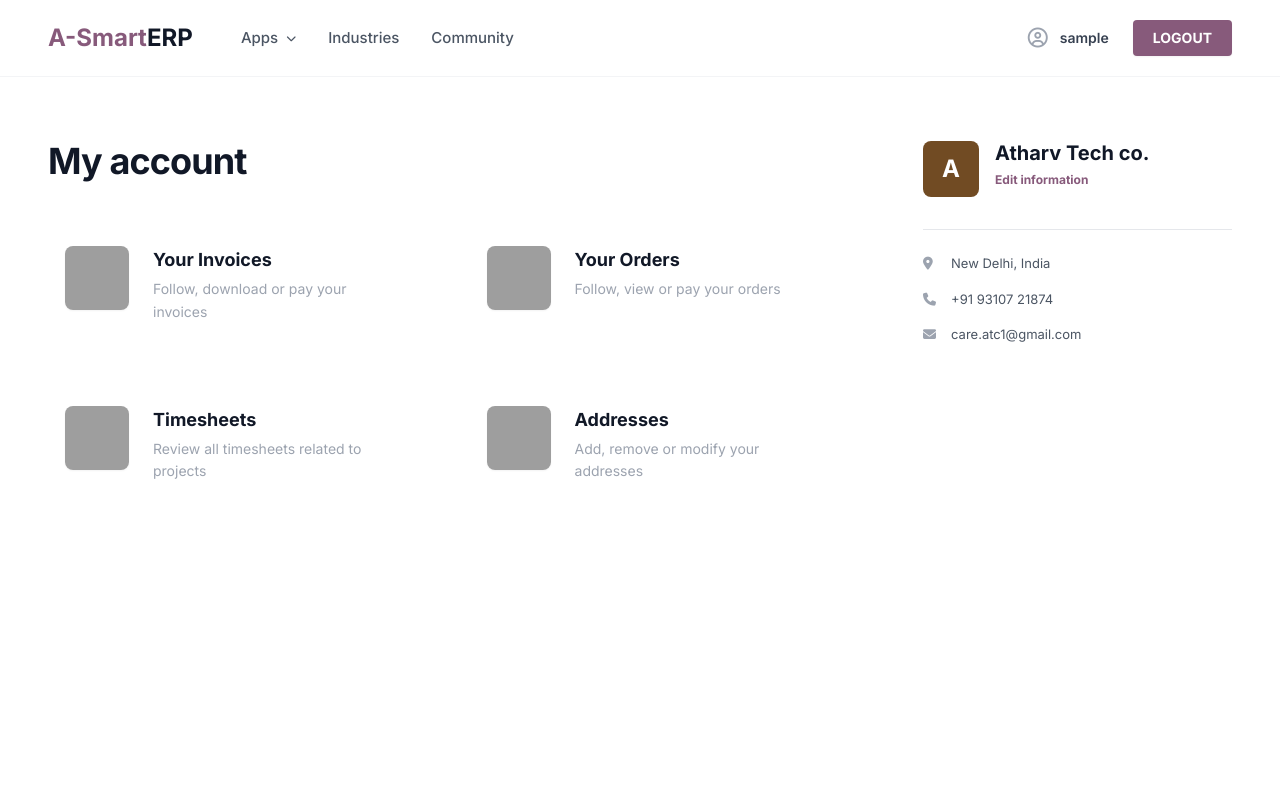
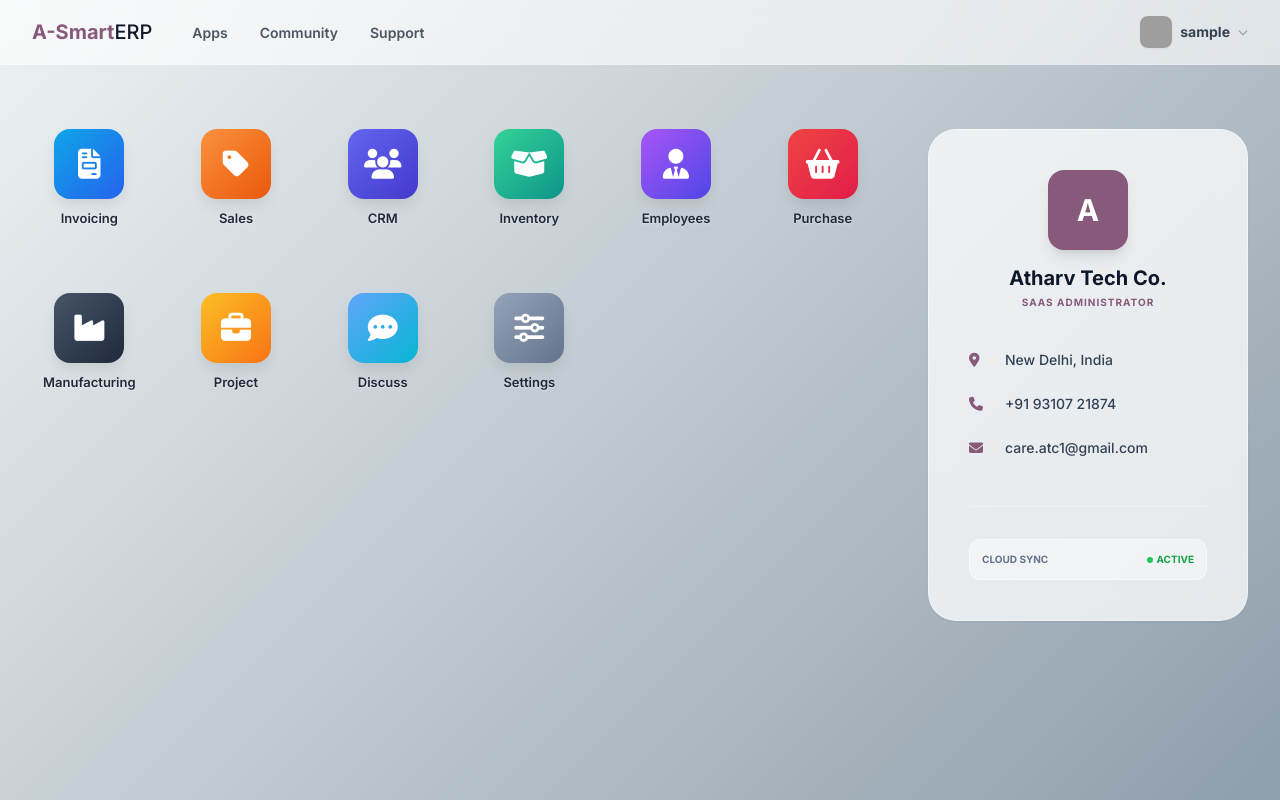
Before and after one commit to careatc1-pixel/A-SmartERP, a Flask app: page /dashboard in a window 1280 px wide. Run offline with Flask 3, Linux system fonts and the light colour scheme; the visitor is signed in with stand-in values (Sample User, id 1); data that the repository does not hold is empty; some libraries are stand-ins or nearby versions; grey boxes are pictures that could not be loaded.

Commit message:
Invoicing-ERP-Reset-Thu 04/16/2026- 0:33:20.82

```diff
--- a/templates/dashboard.html
+++ b/templates/dashboard.html
@@ -3,151 +3,206 @@
 <head>
     <meta charset="UTF-8">
     <meta name="viewport" content="width=device-width, initial-scale=1.0">
-    <title>My Account | A-SmartERP</title>
+    <title>A-SmartERP | Dashboard</title>
     <script src="https://cdn.tailwindcss.com"></script>
     <script defer src="https://unpkg.com/alpinejs@3.x.x/dist/cdn.min.js"></script>
     <link rel="stylesheet" href="https://cdnjs.cloudflare.com/ajax/libs/animate.css/4.1.1/animate.min.css"/>
     <link rel="stylesheet" href="https://cdnjs.cloudflare.com/ajax/libs/font-awesome/6.5.0/css/all.min.css">
     <style>
         @import url('https://fonts.googleapis.com/css2?family=Inter:wght@300;400;500;600;700&display=swap');
-        body { font-family: 'Inter', sans-serif; background-color: #ffffff; color: #111827; overflow-x: hidden; }
+        body {
+            font-family: 'Inter', sans-serif;
+            background: linear-gradient(135deg, #eef2f3 0%, #8e9eab 100%);
+            min-height: 100vh;
+            color: #111827;
+        }
 
-        .mega-menu { box-shadow: 0 20px 50px rgba(0,0,0,0.1); border-top: 1px solid #f1f5f9; z-index: 1000; }
-        .module-link { color: #4B5563; font-size: 13px; transition: all 0.2s; display: block; padding: 6px 0; text-decoration: none; }
-        .module-link:hover { color: #875A7B; transform: translateX(4px); }
-        .category-title { font-size: 14px; font-weight: 700; padding-bottom: 8px; margin-bottom: 12px; border-bottom: 2px solid #f8fafc; }
+        /* App Icon Launcher Style */
+        .app-icon {
+            width: 70px;
+            height: 70px;
+            border-radius: 16px;
+            display: flex;
+            align-items: center;
+            justify-content: center;
+            font-size: 30px;
+            color: white;
+            transition: all 0.3s cubic-bezier(0.4, 0, 0.2, 1);
+            box-shadow: 0 8px 15px -3px rgba(0, 0, 0, 0.1);
+        }
 
-        .icon-box { transition: all 0.3s cubic-bezier(0.4, 0, 0.2, 1); cursor: pointer; border-radius: 16px; border: 1px solid transparent; }
-        .icon-box:hover { background-color: #f9fafb; border-color: #f1f5f9; transform: translateY(-3px); }
+        .app-card:hover .app-icon {
+            transform: scale(1.1) translateY(-5px);
+            box-shadow: 0 15px 25px -5px rgba(0, 0, 0, 0.15);
+        }
 
-        .avatar-box { background-color: #714B23; color: white; width: 56px; height: 56px; border-radius: 8px; display: flex; align-items: center; justify-content: center; font-size: 24px; font-weight: 700; }
-        [x-cloak] { display: none !important; }
+        .app-card p {
+            font-size: 13px;
+            font-weight: 600;
+            margin-top: 10px;
+            color: #1f2937;
+            text-align: center;
+            text-shadow: 0 1px 2px rgba(255,255,255,0.5);
+        }
+
+        /* Frosted Glass Sidebar */
+        .sidebar-card {
+            background: rgba(255, 255, 255, 0.75);
+            backdrop-filter: blur(12px);
+            border: 1px solid rgba(255, 255, 255, 0.4);
+            border-radius: 28px;
+        }
+
+        .nav-link {
+            font-size: 14px;
+            font-weight: 600;
+            color: #4b5563;
+        }
+        .nav-link:hover { color: #875A7B; }
     </style>
 </head>
-<body x-data="{ appsMenu: false }">
+<body x-data="{ userMenu: false }">
 
-    <nav class="relative z-[100] flex justify-between items-center px-12 py-5 border-b border-gray-100 bg-white">
-        <div class="flex items-center gap-12">
-            <h1 class="text-2xl font-bold text-[#875A7B]">A-Smart<span class="text-gray-900">ERP</span></h1>
+    <header class="flex justify-between items-center px-8 py-4 bg-white/60 backdrop-blur-md sticky top-0 z-50 border-b border-white/20">
+        <div class="flex items-center gap-10">
+            <h1 class="text-xl font-black text-[#875A7B]">A-Smart<span class="text-slate-900 font-medium">ERP</span></h1>
+            <nav class="hidden md:flex gap-8">
+                <a href="/dashboard" class="nav-link">Apps</a>
+                <a href="#" class="nav-link">Community</a>
+                <a href="#" class="nav-link">Support</a>
+            </nav>
+        </div>
 
-            <div class="hidden lg:flex items-center gap-8 text-[15px] font-medium">
-                <button @click="appsMenu = !appsMenu" class="flex items-center gap-1 text-gray-600 hover:text-[#875A7B] transition-colors">
-                    Apps <i class="fa-solid fa-chevron-down text-[10px] ml-1 transition-transform" :class="appsMenu ? 'rotate-180' : ''"></i>
+        <div class="flex items-center gap-6">
+            <div class="relative">
+                <button @click="userMenu = !userMenu" class="flex items-center gap-2">
+                    <img src="https://ui-avatars.com/api/?name={{ name }}&background=875A7B&color=fff" class="w-8 h-8 rounded-lg shadow-sm">
+                    <span class="text-sm font-bold text-gray-700 hidden sm:inline">{{ name }}</span>
+                    <i class="fa-solid fa-chevron-down text-[10px] text-gray-400"></i>
                 </button>
-                <a href="#" class="text-gray-600 hover:text-[#875A7B]">Industries</a>
-                <a href="#" class="text-gray-600 hover:text-[#875A7B]">Community</a>
+                <div x-show="userMenu" @click.away="userMenu = false" class="absolute right-0 mt-2 w-48 bg-white rounded-xl shadow-xl border p-2">
+                    <a href="/logout" class="block px-4 py-2 text-sm font-bold text-red-600 hover:bg-red-50 rounded-lg">Logout</a>
+                </div>
+            </div>
+        </div>
+    </header>
+
+    <main class="max-w-[1400px] mx-auto px-8 py-16 flex flex-col lg:flex-row gap-12">
+
+        <div class="flex-grow">
+            <div class="grid grid-cols-2 sm:grid-cols-3 md:grid-cols-4 xl:grid-cols-6 gap-y-16 gap-x-8">
+
+                <a href="/accounting" class="app-card flex flex-col items-center group">
+                    <div class="app-icon bg-gradient-to-br from-sky-500 to-blue-600">
+                        <i class="fa-solid fa-file-invoice"></i>
+                    </div>
+                    <p>Invoicing</p>
+                </a>
+
+                <a href="#" class="app-card flex flex-col items-center group">
+                    <div class="app-icon bg-gradient-to-br from-orange-400 to-orange-600">
+                        <i class="fa-solid fa-tag"></i>
+                    </div>
+                    <p>Sales</p>
+                </a>
+
+                <a href="#" class="app-card flex flex-col items-center group">
+                    <div class="app-icon bg-gradient-to-br from-indigo-500 to-indigo-700">
+                        <i class="fa-solid fa-users"></i>
+                    </div>
+                    <p>CRM</p>
+                </a>
+
+                <a href="#" class="app-card flex flex-col items-center group">
+                    <div class="app-icon bg-gradient-to-br from-emerald-400 to-teal-600">
+                        <i class="fa-solid fa-box-open"></i>
+                    </div>
+                    <p>Inventory</p>
+                </a>
+
+                <a href="#" class="app-card flex flex-col items-center group">
+                    <div class="app-icon bg-gradient-to-br from-purple-500 to-indigo-600">
+                        <i class="fa-solid fa-user-tie"></i>
+                    </div>
+                    <p>Employees</p>
+                </a>
+
+                <a href="#" class="app-card flex flex-col items-center group">
+                    <div class="app-icon bg-gradient-to-br from-red-500 to-rose-600">
+                        <i class="fa-solid fa-basket-shopping"></i>
+                    </div>
+                    <p>Purchase</p>
+                </a>
+
+                <a href="#" class="app-card flex flex-col items-center group">
+                    <div class="app-icon bg-gradient-to-br from-slate-600 to-slate-800">
+                        <i class="fa-solid fa-industry"></i>
+                    </div>
+                    <p>Manufacturing</p>
+                </a>
+
+                <a href="#" class="app-card flex flex-col items-center group">
+                    <div class="app-icon bg-gradient-to-br from-amber-400 to-orange-500">
+                        <i class="fa-solid fa-briefcase"></i>
+                    </div>
+                    <p>Project</p>
+                </a>
+
+                <a href="#" class="app-card flex flex-col items-center group">
+                    <div class="app-icon bg-gradient-to-br from-blue-400 to-cyan-500">
+                        <i class="fa-solid fa-comment-dots"></i>
+                    </div>
+                    <p>Discuss</p>
+                </a>
+
+                <a href="#" class="app-card flex flex-col items-center group">
+                    <div class="app-icon bg-gradient-to-br from-slate-400 to-slate-500">
+                        <i class="fa-solid fa-sliders"></i>
+                    </div>
+                    <p>Settings</p>
+                </a>
+
             </div>
         </div>
 
-        <div class="flex items-center gap-6">
-            <div class="flex items-center gap-3 text-sm font-semibold text-gray-700">
-                <i class="fa-regular fa-circle-user text-xl text-gray-400"></i>
-                <span>{{ name }}</span>
-            </div>
-            <a href="/logout" class="bg-[#875A7B] hover:bg-[#6b4762] text-white px-5 py-2 rounded shadow-sm text-sm font-bold transition-all uppercase">Logout</a>
-        </div>
+        <aside class="w-full lg:w-80">
+            <div class="sidebar-card p-10 shadow-sm">
+                <div class="flex flex-col items-center text-center mb-10">
+                    <div class="w-20 h-20 bg-[#875A7B] text-white text-3xl font-black flex items-center justify-center rounded-2xl shadow-lg mb-4">
+                        A
+                    </div>
+                    <h3 class="text-xl font-bold text-slate-900 leading-tight">Atharv Tech Co.</h3>
+                    <p class="text-[10px] font-black uppercase text-[#875A7B] tracking-widest mt-1">SaaS Administrator</p>
+                </div>
 
-        <div x-show="appsMenu"
-             x-transition:enter="transition ease-out duration-200"
-             x-transition:enter-start="opacity-0 -translate-y-4"
-             x-transition:enter-end="opacity-100 translate-y-0"
-             @click.away="appsMenu = false"
-             x-cloak
-             class="mega-menu absolute top-full left-0 w-full bg-white p-12">
-
-            <div class="max-w-5xl mx-auto grid grid-cols-1 md:grid-cols-2 lg:grid-cols-4 gap-12">
-                <div>
-                    <h4 class="category-title text-emerald-600 uppercase">Finance</h4>
-                    <div class="space-y-1">
-                        <a href="/accounting" class="module-link font-bold text-[#875A7B]">Accounting & Invoicing</a>
-                        <a href="#" class="module-link">Expenses</a>
-                        <a href="#" class="module-link">Documents</a>
+                <div class="space-y-6">
+                    <div class="flex items-center gap-4 text-sm text-slate-700">
+                        <i class="fa-solid fa-location-dot w-5 text-[#875A7B]"></i>
+                        <span class="font-medium">New Delhi, India</span>
+                    </div>
+                    <div class="flex items-center gap-4 text-sm text-slate-700">
+                        <i class="fa-solid fa-phone w-5 text-[#875A7B]"></i>
+                        <span class="font-medium">+91 93107 21874</span>
+                    </div>
+                    <div class="flex items-center gap-4 text-sm text-slate-700">
+                        <i class="fa-solid fa-envelope w-5 text-[#875A7B]"></i>
+                        <span class="font-medium truncate">care.atc1@gmail.com</span>
                     </div>
                 </div>
-                <div>
-                    <h4 class="category-title text-rose-500 uppercase">Sales</h4>
-                    <div class="space-y-1">
-                        <a href="#" class="module-link">CRM</a>
-                        <a href="#" class="module-link">Sales Terminal</a>
-                        <a href="#" class="module-link">POS Shop</a>
-                    </div>
-                </div>
-                <div>
-                    <h4 class="category-title text-indigo-600 uppercase">Human Resources</h4>
-                    <div class="space-y-1">
-                        <a href="#" class="module-link">Employees</a>
-                        <a href="#" class="module-link">Recruitment</a>
-                        <a href="#" class="module-link">Time Off</a>
-                    </div>
-                </div>
-                <div>
-                    <h4 class="category-title text-slate-700 uppercase">Services</h4>
-                    <div class="space-y-1">
-                        <a href="#" class="module-link">Project</a>
-                        <a href="#" class="module-link">Timesheets</a>
-                        <a href="#" class="module-link">Helpdesk</a>
+
+                <div class="mt-12 pt-8 border-t border-white/30">
+                    <div class="flex justify-between items-center bg-white/40 p-3 rounded-xl border border-white/50">
+                        <span class="text-[10px] font-bold text-slate-500 uppercase">Cloud Sync</span>
+                        <div class="flex items-center gap-1">
+                            <span class="w-1.5 h-1.5 bg-green-500 rounded-full"></span>
+                            <span class="text-[10px] font-bold text-green-600 uppercase">Active</span>
+                        </div>
                     </div>
                 </div>
             </div>
-        </div>
-    </nav>
+        </aside>
 
-    <div class="max-w-7xl mx-auto px-12 py-16 flex flex-col lg:flex-row gap-20">
-
-        <div class="flex-grow">
-            <h2 class="text-4xl font-bold tracking-tight mb-12">My account</h2>
-
-            <div class="grid grid-cols-1 md:grid-cols-2 gap-x-12 gap-y-12">
-                <div onclick="window.location.href='/accounting'" class="icon-box p-4 flex gap-6 items-start">
-                    <img src="https://cdn-icons-png.flaticon.com/512/2300/2300010.png" class="w-16 h-16 shadow-sm rounded-lg">
-                    <div>
-                        <h4 class="text-lg font-bold">Your Invoices</h4>
-                        <p class="text-gray-400 text-sm mt-1 leading-relaxed">Follow, download or pay your invoices</p>
-                    </div>
-                </div>
-
-                <div class="icon-box p-4 flex gap-6 items-start">
-                    <img src="https://cdn-icons-png.flaticon.com/512/3500/3500833.png" class="w-16 h-16 shadow-sm rounded-lg">
-                    <div>
-                        <h4 class="text-lg font-bold">Your Orders</h4>
-                        <p class="text-gray-400 text-sm mt-1 leading-relaxed">Follow, view or pay your orders</p>
-                    </div>
-                </div>
-
-                <div class="icon-box p-4 flex gap-6 items-start">
-                    <img src="https://cdn-icons-png.flaticon.com/512/3239/3239147.png" class="w-16 h-16 shadow-sm rounded-lg">
-                    <div>
-                        <h4 class="text-lg font-bold">Timesheets</h4>
-                        <p class="text-gray-400 text-sm mt-1 leading-relaxed">Review all timesheets related to projects</p>
-                    </div>
-                </div>
-
-                <div class="icon-box p-4 flex gap-6 items-start">
-                    <img src="https://cdn-icons-png.flaticon.com/512/854/854878.png" class="w-16 h-16 shadow-sm rounded-lg">
-                    <div>
-                        <h4 class="text-lg font-bold">Addresses</h4>
-                        <p class="text-gray-400 text-sm mt-1 leading-relaxed">Add, remove or modify your addresses</p>
-                    </div>
-                </div>
-            </div>
-        </div>
-
-        <aside class="w-full lg:w-80 space-y-8">
-            <div class="flex items-start gap-4">
-                <div class="avatar-box">A</div>
-                <div>
-                    <h3 class="font-bold text-xl leading-tight">Atharv Tech co.</h3>
-                    <button class="text-xs text-[#875A7B] font-bold mt-1 hover:underline">Edit information</button>
-                </div>
-            </div>
-
-            <div class="space-y-4 text-[13px] text-gray-600 border-t pt-6">
-                <p class="flex items-center gap-3"><i class="fa-solid fa-location-dot w-4 text-gray-400"></i> New Delhi, India</p>
-                <p class="flex items-center gap-3"><i class="fa-solid fa-phone w-4 text-gray-400"></i> +91 93107 21874</p>
-                <p class="flex items-center gap-3"><i class="fa-solid fa-envelope w-4 text-gray-400"></i> care.atc1@gmail.com</p>
-            </div>
-        </aside>
-    </div>
+    </main>
 
 </body>
 </html>
```
